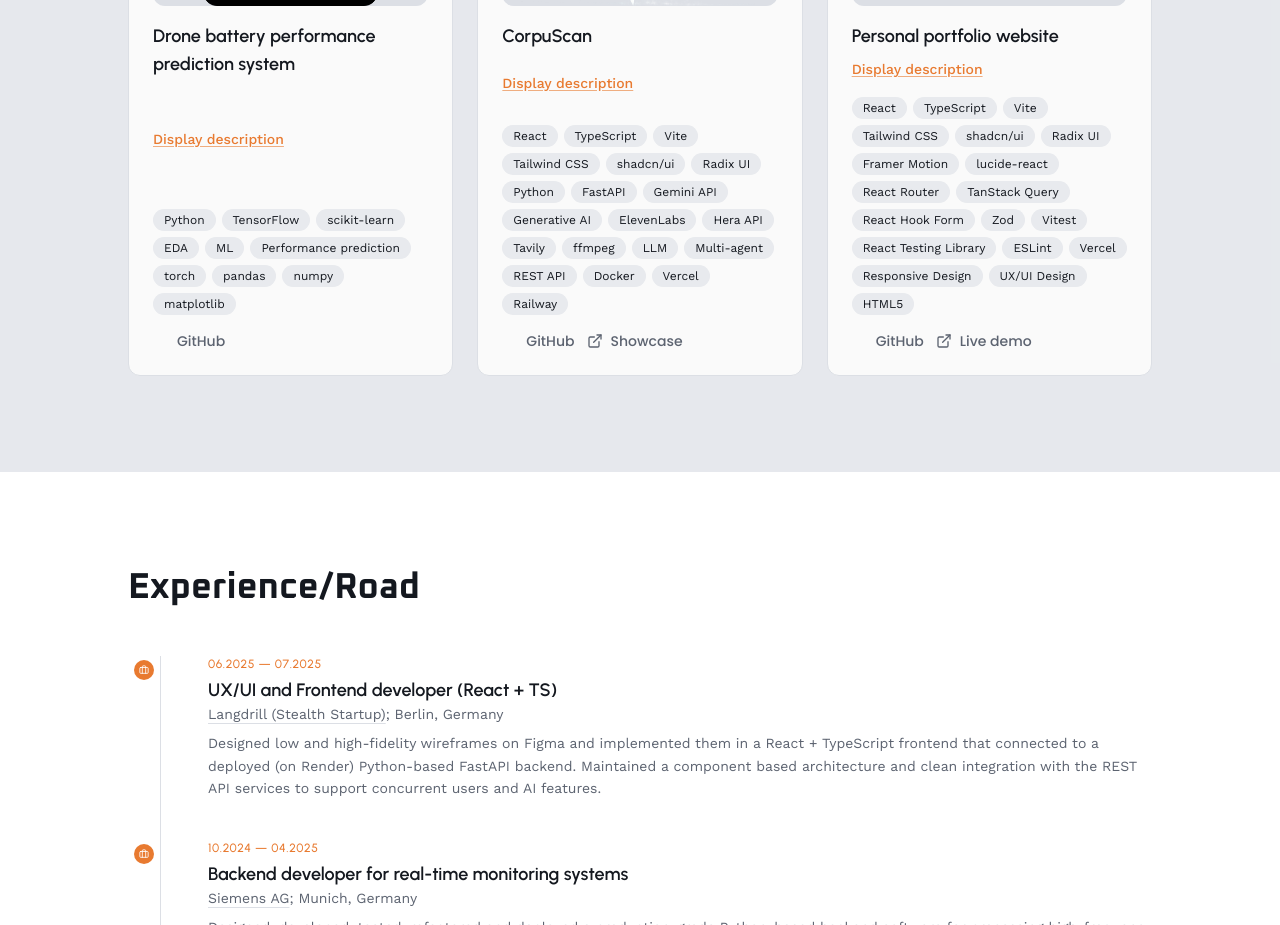
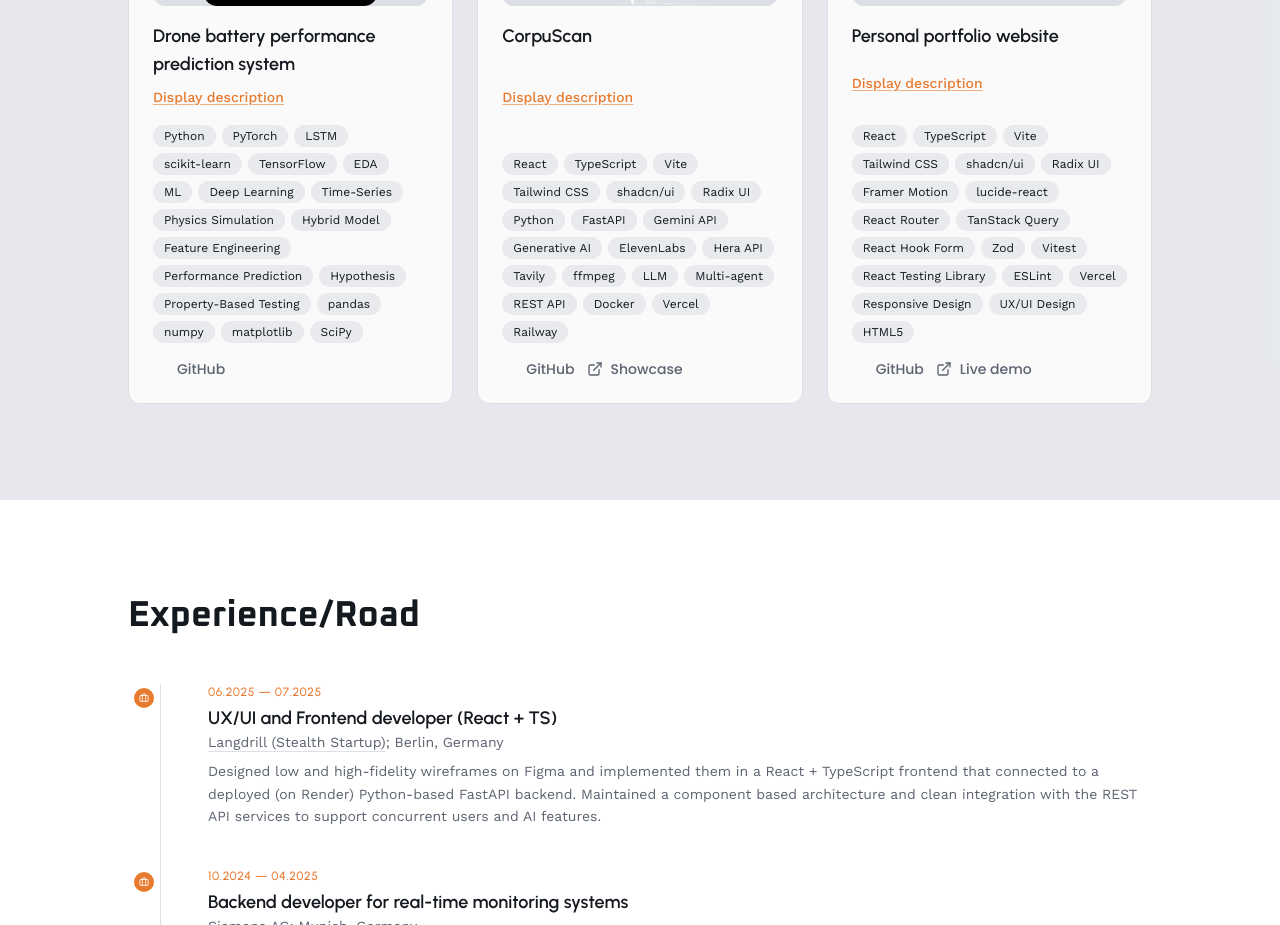
Before and after one commit to Rouxxel/per_web_venzer, a React (Vite) app in the folder frontend/: page / in a window 1280 px wide. Shown: the part 5480-6405 px from the top of the page. Built offline with nearby package versions, Linux system fonts and the light colour scheme; some icons are missing.

Commit message:
Update project

```diff
--- a/frontend/src/data/projects.ts
+++ b/frontend/src/data/projects.ts
@@ -324,23 +324,30 @@ export const projects_en: Project[] = [
     title: "Drone battery performance prediction system",
     image: "/images/drone_battery_prfmnce/drone_battery.png",
     description:
-      "Early-stage research project focused on predicting and optimizing drone battery performance in cold environments. The system is set to combine a hybrid physics + ML approach: telemetry data is transformed through a feature engineering pipeline (thermal, electrical and motion signals), then fed into an LSTM-based time-series model to forecast voltage sag, temperature dynamics among others. Since it is still in the EDA stage, no repository is available at the moment.",
+      "Hybrid physics + ML system for predicting and optimizing drone battery performance in cold environments. A 4-layer architecture: a feature engineering pipeline extracts 22 time-series features (thermal, electrical, motion) from raw telemetry; a PyTorch LSTM network forecasts next-step voltage and battery temperature using a sliding window; an Equivalent Circuit Model + lumped thermal simulator provides a physics baseline that the ML layer corrects residually; and a rule-based controller triggers current limiting and thermodynamic preheating based on predictions. Verified with a Hypothesis property-based test suite covering physics, model states, data transforms and controller boundaries.",
     tags: [
       "Python",
+      "PyTorch",
+      "LSTM",
+      "scikit-learn",
       "TensorFlow",
-      "scikit-learn",
       "EDA",
       "ML",
-      "Performance prediction",
-      "torch",
+      "Deep Learning",
+      "Time-Series",
+      "Physics Simulation",
+      "Hybrid Model",
+      "Feature Engineering",
+      "Performance Prediction",
+      "Hypothesis",
+      "Property-Based Testing",
       "pandas",
       "numpy",
-      "matplotlib"
+      "matplotlib",
+      "SciPy",
     ],
     classifications: ["AI / Data", "MLOps", "Hackathon", "Research", "Industrial", "Military"],
     github: "https://github.com/Rouxxel/drone_battery_performance_prediction",
-    //demo: "",
-    //live_demo:"",
   },
   {
     title: "CorpuScan",
@@ -433,7 +440,7 @@ const projectDescriptionsEs: Record<string, string> = {
   "Atryon Chrome Extension":
     "Extensión de Chrome como probador virtual: permite seleccionar una prenda desde la página o mediante arrastrar y soltar, subir una selfie y generar un resultado de prueba virtual con IA. Tiene interfaz en panel lateral con content script para 'seleccionar desde la página'; backend FastAPI que ejecuta llamados API de FLUX de Black Forest Labs para composición multi-imagen (MIC), con endpoints de sondeo y descarga. Incluye endpoints extra para futuras funciones de Text-To-Image (TTI) e Image Edit With Mask (IDWM).",
   "Drone battery performance prediction system":
-    "Proyecto de investigación en etapa temprana enfocado en predecir y optimizar el rendimiento de baterías de drones en entornos fríos. El sistema esta pensado para combinar un enfoque híbrido de física + ML: los datos de telemetría se transforman mediante un pipeline de ingeniería de características (señales térmicas, eléctricas y de movimiento) y luego se introducen en un modelo de series temporales basado en LSTM para predecir la caída de voltaje, la dinámica de la temperatura, entre otros. Dado que aún se encuentra en la etapa de EDA, no hay un repositorio disponible por el momento.",
+    "Sistema híbrido de física + ML para predecir y optimizar el rendimiento de baterías de drones en entornos fríos. Arquitectura de 4 capas: un pipeline de ingeniería de características extrae 22 features de series temporales (térmicas, eléctricas, de movimiento) de la telemetría bruta; una red LSTM en PyTorch predice el voltaje y la temperatura de la batería en el siguiente paso usando una ventana deslizante; un Modelo de Circuito Equivalente + simulador térmico proporciona una línea base física que la capa ML corrige de forma residual; y un controlador basado en reglas activa la limitación de corriente y el precalentamiento termodinámico según las predicciones. Verificado con una suite de tests de propiedades con Hypothesis que cubre física, estados del modelo, transformaciones de datos y límites del controlador.",
   "CorpuScan":
     "Colaboré en un proyecto para el Big Berlin Hack: CorpuScan convierte documentos financieros densos en breves briefings ejecutivos en video. Usuarios suben un PDF, pegan una URL o una query; el pipeline multi-agente (Gemini 2.5 Pro) extrae los datos financieros clave, redacta un guion de 4 escenas, genera la narración con ElevenLabs TTS, renderiza gráficos en movimiento con la API de Hera en paralelo y ensambla todo en un MP4 reproducible con ffmpeg.",
   "Personal portfolio website":
@@ -459,7 +466,7 @@ const projectDescriptionsFr: Record<string, string> = {
   "Emotional Detection DL model":
     "Projet de deep learning pour détecter 7 émotions à partir d’images faciales en niveaux de gris, utilisant transfer learning (DenseNet121) et un CNN personnalisé, avec CLI, interface webcam pour tests en direct, dataset FER de Kaggle, et optimisation optionnelle TFLite/TensorRT/ONNX.",
   "Drone sound detection ML models":
-    "Projet ML pour détecter et classifier le profil sonore de drones, hélicoptères et sons de fond en utilisant CNN (Tiny et Robust) et ML traditionnel (Random Forest, SVM, XGBoost, Gradient Boosting) avec caractéristiques MFCC ; cas d’usage cible : intégrer le système comme accessoire sur un gilet pare-balles pour détection omnidirectionnelle de drones et alertes préventives pour les soldats sur le terrain.",
+    "Projet ML pour détecter et classifier le profil sonore de drones, hélicoptères et sons de fond en utilisant CNN (Tiny et Robust) et ML traditionnel (Random Forest, SVM, XGBoost, Gradient Boosting) avec caractéristiques MFCC; cas d’usage cible : intégrer le système comme accessoire sur un gilet pare-balles pour détection omnidirectionnelle de drones et alertes préventives pour les soldats sur le terrain.",
   "Machine Learning Models":
     "Portfolio de projets ML : classifications (Iris, cancer du sein, Titanic, diabète avec Decision Tree, Logistic Regression, KNN, Random Forest, SVM), régressions (profits d’entreprise) et clustering (segmentation clients avec K-Means et Hierarchical), utilisant des notebooks Python, scikit-learn et autres librairies associées.",
   "MaxxWatt Energy Management Platform":
@@ -467,13 +474,13 @@ const projectDescriptionsFr: Record<string, string> = {
   "Nothingness 2D arcade game":
     "Jeu arcade 2D Unity/C# avec mouvement sur 8 directions, scaling dynamique de la difficulté et système de buffs/debuffs. Comprend deux types d’ennemis (astéroïdes, comètes), plusieurs power-ups (bouclier, augmentation/diminution de vitesse), persistance du score via sérialisation JSON et système audio complet avec sprites faits maison.",
   "Atryon Chrome Extension":
-    "Extension Chrome de try-on virtuel : permet de sélectionner un vêtement depuis la page ou par glisser-déposer, ajouter un selfie et obtenir un résultat IA. UI en panneau latéral avec content script pour « sélectionner depuis la page » ; backend FastAPI exécutant l’API FLUX de Black Forest Labs pour composition multi-images (MIC), avec endpoints de polling et téléchargement. Endpoints supplémentaires pour futures fonctionnalités Text-To-Image (TTI) et Image Edit With Mask (IDWM).",
+    "Extension Chrome de try-on virtuel : permet de sélectionner un vêtement depuis la page ou par glisser-déposer, ajouter un selfie et obtenir un résultat IA. UI en panneau latéral avec content script pour « sélectionner depuis la page »; backend FastAPI exécutant l’API FLUX de Black Forest Labs pour composition multi-images (MIC), avec endpoints de polling et téléchargement. Endpoints supplémentaires pour futures fonctionnalités Text-To-Image (TTI) et Image Edit With Mask (IDWM).",
   "Drone battery performance prediction system":
-    "Projet de recherche à un stade précoce axé sur la prédiction et l’optimisation des performances des batteries de drones dans des environnements froids. Le système est conçu pour combiner une approche hybride physique + ML: les données de télémétrie sont transformées via un pipeline d’ingénierie des caractéristiques (signaux thermiques, électriques et de mouvement), puis injectées dans un modèle de séries temporelles basé sur LSTM afin de prédire la chute de tension, la dynamique thermique, entre autres. Étant encore au stade de l’EDA, aucun dépôt n’est disponible pour le moment.",
+    "Système hybride physique + ML pour prédire et optimiser les performances des batteries de drones dans des environnements froids. Architecture en 4 couches : un pipeline d’ingénierie des caractéristiques extrait 22 features de séries temporelles (thermiques, électriques, de mouvement) depuis la télémétrie brute ; un réseau LSTM PyTorch prédit la tension et la température de la batterie à l’étape suivante via une fenêtre glissante ; un Modèle de Circuit Équivalent + simulateur thermique fournit une baseline physique que la couche ML corrige de façon résiduelle ; et un contrôleur à base de règles déclenche la limitation de courant et le préchauffage thermodynamique selon les prédictions. Vérifié avec une suite de tests de propriétés Hypothesis couvrant la physique, les états du modèle, les transformations de données et les limites du contrôleur.",
   "CorpuScan":
-    "J'ai collaboré à un projet pour le Big Berlin Hack: CorpuScan transforme des documents financiers denses en courtes vidéos de briefing exécutif. Les utilisateurs téléchargent un PDF, collent une URL ou saisissent une requête ; un pipeline multi-agents (Gemini 2.5 Pro) extrait les données financières clés, rédige un script en 4 scènes, génère la narration via ElevenLabs TTS, rend les motion graphics avec l'API Hera en parallèle, et assemble le tout en un MP4 lisible avec ffmpeg.",
+    "J'ai collaboré à un projet pour le Big Berlin Hack: CorpuScan transforme des documents financiers denses en courtes vidéos de briefing exécutif. Les utilisateurs téléchargent un PDF, collent une URL ou saisissent une requête; un pipeline multi-agents (Gemini 2.5 Pro) extrait les données financières clés, rédige un script en 4 scènes, génère la narration via ElevenLabs TTS, rend les motion graphics avec l'API Hera en parallèle, et assemble le tout en un MP4 lisible avec ffmpeg.",
   "Personal portfolio website":
-    "Le site que vous consultez actuellement : portfolio responsive construit avec React + TypeScript (Vite), Tailwind CSS et shadcn/ui (Radix UI). Utilise Framer Motion, React Router, TanStack Query et formulaires avec React Hook Form + Zod ; testé avec Vitest/React Testing Library, linté avec ESLint et déployé sur Vercel avec audits de sécurité GitHub Actions. Prise en charge multilingue incluse.",
+    "Le site que vous consultez actuellement : portfolio responsive construit avec React + TypeScript (Vite), Tailwind CSS et shadcn/ui (Radix UI). Utilise Framer Motion, React Router, TanStack Query et formulaires avec React Hook Form + Zod; testé avec Vitest/React Testing Library, linté avec ESLint et déployé sur Vercel avec audits de sécurité GitHub Actions. Prise en charge multilingue incluse.",
 };
 
 //-------------------------------------------------------------------------
```
